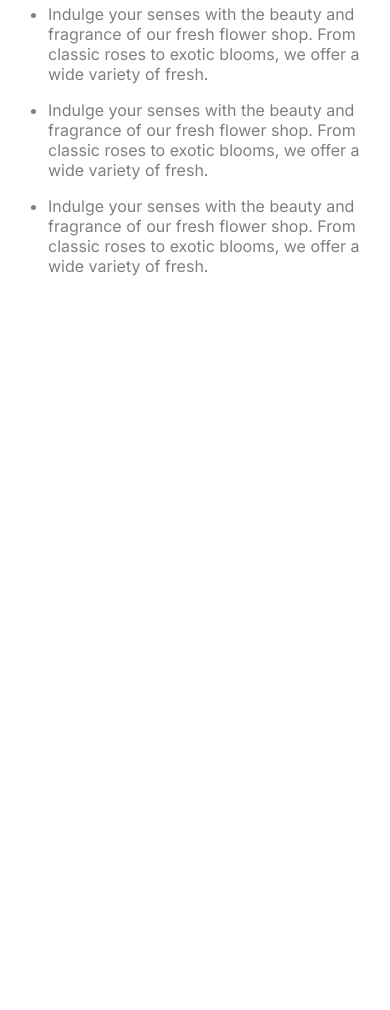
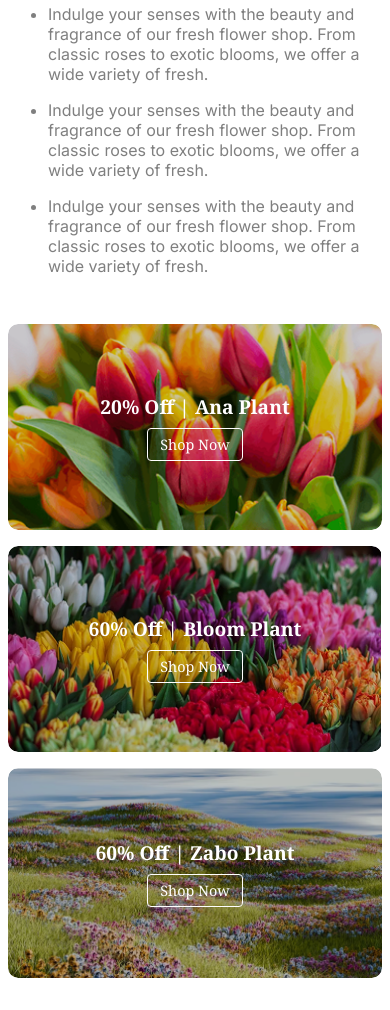
Before and after one commit to Hasnain065/B12A02-Responsive-Flowers, a plain HTML site: page index.html in a window 390 px wide. Shown: the part 2722-3732 px from the top of the page. Before the commit the page ends 3022 px from the top, so only its background shows below. Drawn offline with Linux system fonts and the light colour scheme.

Commit message:
add Latest Deals Section and responsiveness for mobile device

```diff
--- a/index.html
+++ b/index.html
@@ -42,13 +42,16 @@
                 </div>
             </div>
         </nav>
+    </header>
     <main>
 
         <!-- Banner Section Start -->
         <section class="banner">
             <div class="banner-text">
-                    <h1 class="banner-title noto-serif-font"> ALWAYS <span class="banner-title-ctext dark3">FRESH <br>FLOWERS</span></h1>
-                    <p class="banner-sub-title inter-font">Indulge your senses with the beauty and fragrance of our fresh flower
+                <h1 class="banner-title noto-serif-font"> ALWAYS <span class="banner-title-ctext dark3">FRESH
+                        <br>FLOWERS</span></h1>
+                <p class="banner-sub-title inter-font">Indulge your senses with the beauty and fragrance of our fresh
+                    flower
                     shop. From classic roses to exotic blooms, we offer a wide variety of fresh flowers that are
                     perfect for any occasion. </p>
             </div>
@@ -63,7 +66,8 @@
         <section class="plants">
             <div class="plants-text">
                 <h1 class="plants-title noto-serif-font dark3">Our <span class="dark1">Plants</span></h1>
-                <p class="plants-sub-title inter-font dark4">Indulge your senses with the beauty and fragrance of our fresh flower shop. From classic roses to exotic blooms, we offer a wide variety of fresh.</p>
+                <p class="plants-sub-title inter-font dark4">Indulge your senses with the beauty and fragrance of our
+                    fresh flower shop. From classic roses to exotic blooms, we offer a wide variety of fresh.</p>
             </div>
 
             <div class="plants-card-container inter-font">
@@ -83,7 +87,7 @@
                     <div class="plant-image"> <img src="./images/sample-flower-image.png" alt=""> </div>
                     <h2 class="plant-name">Lily Blossom</h2>
                     <h3 class="plant-price">20 USD</h3>
-                        <button class="add-to-cart-btn"onclick="alert('Flower Added to Cart')">ADD TO CART</button>
+                    <button class="add-to-cart-btn" onclick="alert('Flower Added to Cart')">ADD TO CART</button>
                 </div>
                 <div class="plant-card">
                     <div class="plant-image"> <img src="./images/sample-flower-image.png" alt=""> </div>
@@ -131,16 +135,45 @@
             <div class="plants-lover-text">
                 <h1 class="plants-lover-title dark1 noto-serif-font">Flower & Plants Lover</h1>
                 <ul class="plants-lover-sbutitle">
-                        <li class="dark4 inter-font ">Indulge your senses with the beauty and fragrance of our fresh flower shop. From classic roses to exotic blooms, we offer a wide variety of fresh.</li>
-                        <li class="dark4 inter-font">Indulge your senses with the beauty and fragrance of our fresh flower shop. From classic roses to exotic blooms, we offer a wide variety of fresh.</li>
-                        <li class="dark4 inter-font">Indulge your senses with the beauty and fragrance of our fresh flower shop. From classic roses to exotic blooms, we offer a wide variety of fresh.</li>
+                    <li class="dark4 inter-font ">Indulge your senses with the beauty and fragrance of our fresh flower
+                        shop. From classic roses to exotic blooms, we offer a wide variety of fresh.</li>
+                    <li class="dark4 inter-font">Indulge your senses with the beauty and fragrance of our fresh flower
+                        shop. From classic roses to exotic blooms, we offer a wide variety of fresh.</li>
+                    <li class="dark4 inter-font">Indulge your senses with the beauty and fragrance of our fresh flower
+                        shop. From classic roses to exotic blooms, we offer a wide variety of fresh.</li>
                 </ul>
             </div>
         </section>
+        <!-- Latest Deals Section -->
+
+        <section class="latest-deals noto-serif-font">
+            <div class="bloom-plant">
+                <img src="./images/deal-ana.png" alt="">
+                <div class="text-container">
+                    <h1 class="noto-serif-font" >20% Off | Ana Plant</h1>
+                    <a class="noto-serif-font" href="#">Shop Now</a>
+                </div>
+            </div>
+
+            <div class="ana-plant">
+                <img src="./images/deal-bloom.png" alt="">
+                <div class="text-container">
+                    <h1 class="noto-serif-font">60% Off | Bloom Plant</h1>
+                    <a class="noto-serif-font" href="#">Shop Now</a>
+                </div>
+            </div>
+
+            <div class="zabo-plant">
+                <img src="./images/deal-zabo.png" alt="">
+                <div class="text-container">
+                    <h1 class="noto-serif-font">60% Off | Zabo Plant</h1>
+                    <a class="noto-serif-font" href="#">Shop Now</a>
+                </div>
+            </div>
+        </section>
+
 
     </main>
-
-    </header>
 
 </body>
 
--- a/styles/styles.css
+++ b/styles/styles.css
@@ -13,20 +13,21 @@
 }
 
 .dark1 {
- color: rgba(37, 36, 50, 1) ;
+    color: rgba(37, 36, 50, 1);
     font-weight: 400;
 
 }
+
 .dark2 {
-    color:rgba(137, 135, 161, 1);
+    color: rgba(137, 135, 161, 1);
     font-weight: 300;
 }
 
-.dark3{
+.dark3 {
     color: #E95A08;
 }
 
-.dark4{
+.dark4 {
     color: rgba(0, 0, 0, 0.5);
 }
 
@@ -77,12 +78,14 @@ nav ul a {
 .banner-image img {
     width: 100%;
 }
+
 .banner-title {
     font-weight: 700;
     font-size: 64px;
     margin: 0;
     padding: 0;
 }
+
 .banner-sub-title {
     font-size: 1.4rem;
     color: rgba(0, 0, 0, 0.5);
@@ -90,7 +93,7 @@ nav ul a {
 
 /* Plants Section Styles */
 
-.plants{
+.plants {
     max-width: 1140px;
     margin: 0 auto;
     margin-top: 1rem;
@@ -98,6 +101,7 @@ nav ul a {
     margin-left: auto;
     margin-right: auto;
 }
+
 .plants-text {
     max-width: 55.5rem;
     align-items: center;
@@ -122,8 +126,9 @@ nav ul a {
     display: grid;
     grid-template-columns: repeat(4, 1fr);
     gap: 1rem;
-    margin:  0 0  7.5rem 0;
+    margin: 0 0 7.5rem 0;
 }
+
 .add-to-cart-btn {
     background-color: #E95A08;
     color: white;
@@ -136,6 +141,7 @@ nav ul a {
     font-weight: 600;
 
 }
+
 .plant-image img {
     width: 100%;
 }
@@ -145,8 +151,9 @@ nav ul a {
     font-weight: 500;
     font-size: 1.3rem;
     /* margin: top right bottom left; */
-    margin: 1rem 0px  0px 0px;
+    margin: 1rem 0px 0px 0px;
 }
+
 .plant-price {
     text-align: center;
     font-weight: bold;
@@ -158,9 +165,11 @@ nav ul a {
 .plant-lover-img img {
     width: 100%;
 }
+
 .plants-lover-text {
     width: 50%;
 }
+
 .plants-lover-section {
     max-width: 1140px;
     display: flex;
@@ -169,18 +178,22 @@ nav ul a {
     gap: 4rem;
     margin: 0 auto;
 }
+
 .plants-lover-title {
     font-size: 3.2rem;
     font-weight: 700;
     margin: 0 auto;
 }
+
 .plants-lover-sbutitle {
     font-size: 1.5rem;
 }
 
 .plants-lover-sbutitle li {
-    margin-bottom: 1rem; /* space between items */
+    margin-bottom: 1rem;
+    /* space between items */
 }
+
 .lover-badge img {
     width: 200px;
 }
@@ -189,6 +202,7 @@ nav ul a {
     from {
         transform: rotate(0deg);
     }
+
     to {
         transform: rotate(360deg);
     }
@@ -201,8 +215,81 @@ nav ul a {
     animation: spin 6s linear infinite;
 }
 
+/* Latest Deals Section Styles */
+.latest-deals {
+  display: grid;
+  grid-template-columns: 30% 70%;
+  grid-template-rows: repeat(2, 1fr);
+  gap: 1rem;
+  max-width: 1140px;
+  margin: 2rem auto;
+}
 
+/* Layout structure */
+.bloom-plant {
+  grid-column: 1;
+  grid-row: 1;
+}
+.ana-plant {
+  grid-column: 1;
+  grid-row: 2;
+}
+.zabo-plant {
+  grid-column: 2;
+  grid-row: 1 / 3; /* span both rows */
+}
 
+.bloom-plant,
+.ana-plant,
+.zabo-plant {
+  position: relative;
+  overflow: hidden;
+  border-radius: 10px;
+}
+
+.bloom-plant img,
+.ana-plant img,
+.zabo-plant img {
+  width: 100%;
+  height: 100%;
+  object-fit: cover;
+  display: block;
+  filter: brightness(80%);
+  border-radius: 10px;
+}
+
+/* Text overlay */
+.text-container {
+  position: absolute;
+  top: 50%; left: 50%;
+  transform: translate(-50%, -50%);
+  color: white;
+  text-align: center;
+  width: 100%;
+  padding: 0.5rem;
+  z-index: 1;
+}
+
+.text-container h1 {
+  margin: 0;
+  font-size: 1.2rem;
+}
+
+.text-container a {
+  display: inline-block;
+  margin-top: 0.5rem;
+  padding: 6px 12px;
+  border: 1px solid white;
+  color: white;
+  text-decoration: none;
+  border-radius: 4px;
+  font-size: 0.9rem;
+}
+
+.text-container a:hover {
+  background-color: white;
+  color: black;
+}
 
 
 /* Media Query for Mobile Device */
@@ -215,8 +302,10 @@ nav ul a {
     }
 
     .menu-items ul li:not(:last-child) {
-        display: none; /* Hide Home, Shop, About Us */
+        display: none;
+        /* Hide Home, Shop, About Us */
     }
+
     .banner {
         flex-direction: column-reverse;
         margin-top: 2rem;
@@ -228,9 +317,11 @@ nav ul a {
         margin: 0;
         padding: 0;
     }
+
     .banner-text {
         width: 100%;
     }
+
     .banner-image {
         width: 100%;
     }
@@ -242,26 +333,32 @@ nav ul a {
     .plants-card-container {
         grid-template-columns: repeat(2, 1fr);
     }
-    .plant-name ,
+
+    .plant-name,
     .plant-price,
-    .add-to-cart-btn
-     {
+    .add-to-cart-btn {
         font-size: 1rem;
     }
+
     .add-to-cart-btn {
-      padding:  0.5rem 0px 0.5rem 0px;;
+        padding: 0.5rem 0px 0.5rem 0px;
+        ;
     }
+
     .plants-title {
         font-size: 1.6rem;
         font-weight: 900;
     }
+
     .plants-sub-title {
         font-size: 1rem;
         text-align: left;
     }
+
     .plants-text {
         margin: 4rem auto auto auto;
     }
+
     .plants-card-container {
         margin: auto auto 4rem auto;
     }
@@ -269,19 +366,39 @@ nav ul a {
     .plants-lover-section {
         flex-direction: column;
     }
+
     .lover-badge {
         display: none;
     }
+
     .plants-lover-text {
         width: fit-content;
     }
+
     .plants-text {
         margin: 2rem auto auto auto;
     }
+
     .plants-lover-title {
         font-size: 1.6rem;
     }
+
     .plants-lover-sbutitle {
         font-size: 1rem;
     }
+
+  .latest-deals {
+    grid-template-columns: 1fr;
   }
+
+  .bloom-plant,
+  .ana-plant,
+  .zabo-plant {
+    grid-column: auto;
+    grid-row: auto;
+  }
+
+
+
+
+}
```
Lines whose indentation alone changed are shown as unchanged.
